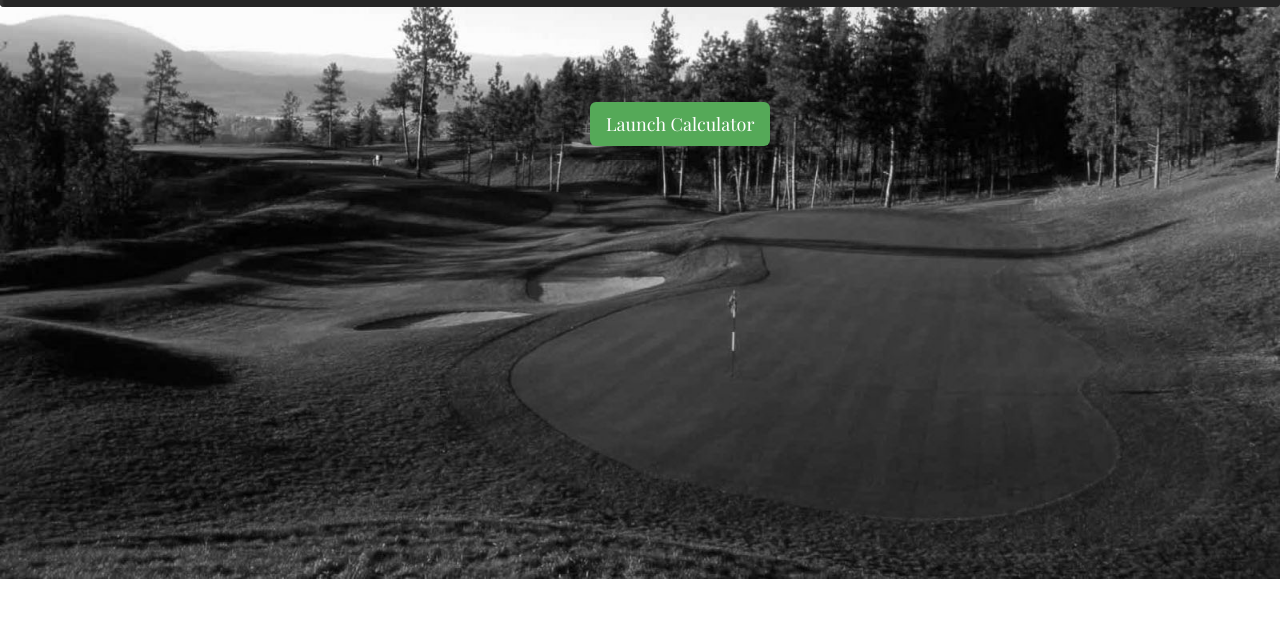
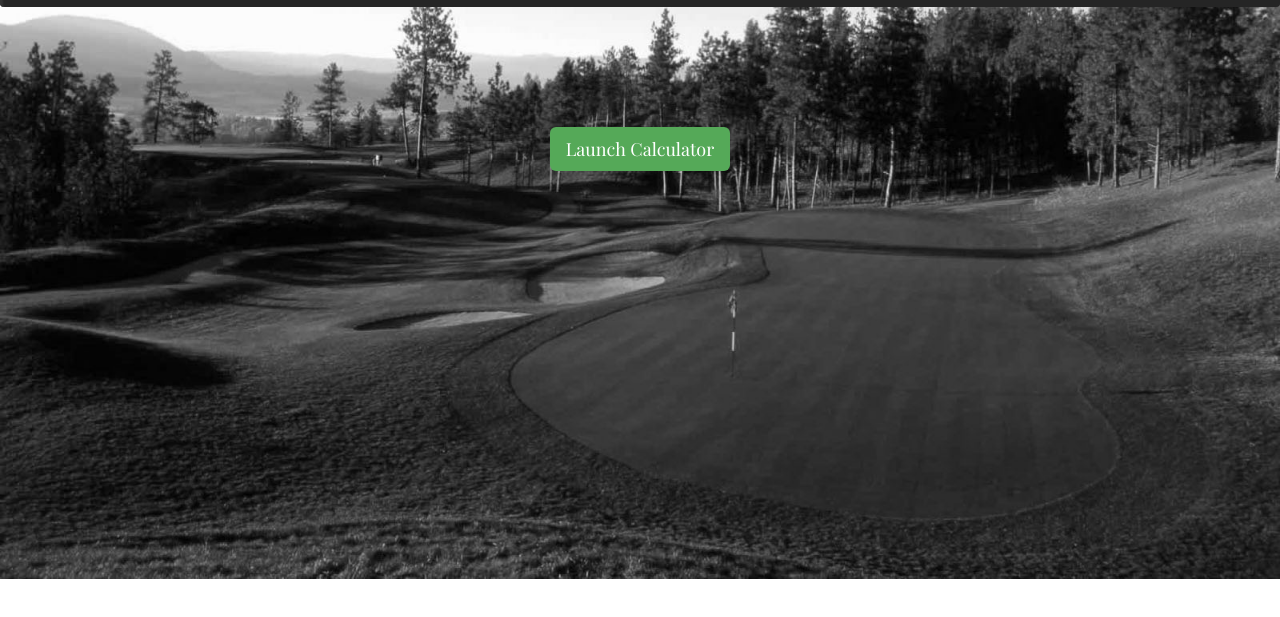
Before and after one commit to jdcarroll/shipSticksCodingChallenge, a website: page public/index.html in a window 1280 px wide. Shown: the part 63-680 px from the top of the page. Drawn offline with nearby package versions, Linux system fonts and the light colour scheme.

Commit message:
final commit

```diff
--- a/public/index.html
+++ b/public/index.html
@@ -23,7 +23,7 @@
 	<!-- container for button to launch calculator -->
 	<div class="container">
 		<!-- Trigger/Open The Modal -->
-		<div class="row">
+		<div id="buttonContainer" class="row">
 			 <button id="myBtn" class="btn btn-primary btn-lg">Launch Calculator</button>
 		</div>
 		<!-- Main Page Flash Message Container -->
--- a/styles/main.scss
+++ b/styles/main.scss
@@ -7,14 +7,6 @@ body {
     background-image : url('../assets/golfCourse_gallery1.jpg');
     background-repeat: no-repeat;
     background-size: cover;
-    /* Permalink - use to edit and share this gradient: http://colorzilla.com/gradient-editor/#e5e5e5+0,000000+99 */
-    background: #e5e5e5; /* Old browsers */
-    background: -moz-linear-gradient(top, #e5e5e5 0%, #000000 99%); /* FF3.6-15 */
-    background: -webkit-linear-gradient(top, #e5e5e5 0%,#000000 99%); /* Chrome10-25,Safari5.1-6 */
-    background: linear-gradient(to bottom, #e5e5e5 0%,#000000 99%); /* W3C, IE10+, FF16+, Chrome26+, Opera12+, Safari7+ */
-    filter: progid:DXImageTransform.Microsoft.gradient( startColorstr='#e5e5e5', endColorstr='#000000',GradientType=0 ); /* IE6-9 */
-    copy
-
 }
 h1, h3 {
     font-family: 'Josefin Sans', sans-serif;
@@ -51,11 +43,11 @@ span {
     border-bottom: 1px solid $seperatorColor;
 }
 // main button that launches modal
+#buttonContainer{
+    text-align: center
+}
 #myBtn{
-    margin: 55px auto;
-    position:relative;
-    top:50%;
-    left:50%;
+    margin-top: 100px;
 }
 // overwriting bootstrap styles to implement custom styles for would be navbar
 .navbar-default{
```
Also changed, not shown: bower.json (added, +28 -0 lines), package.json (added, +40 -0 lines), README.md (added), public/css/main.css, public/css/main.min.css, 1 other file.
